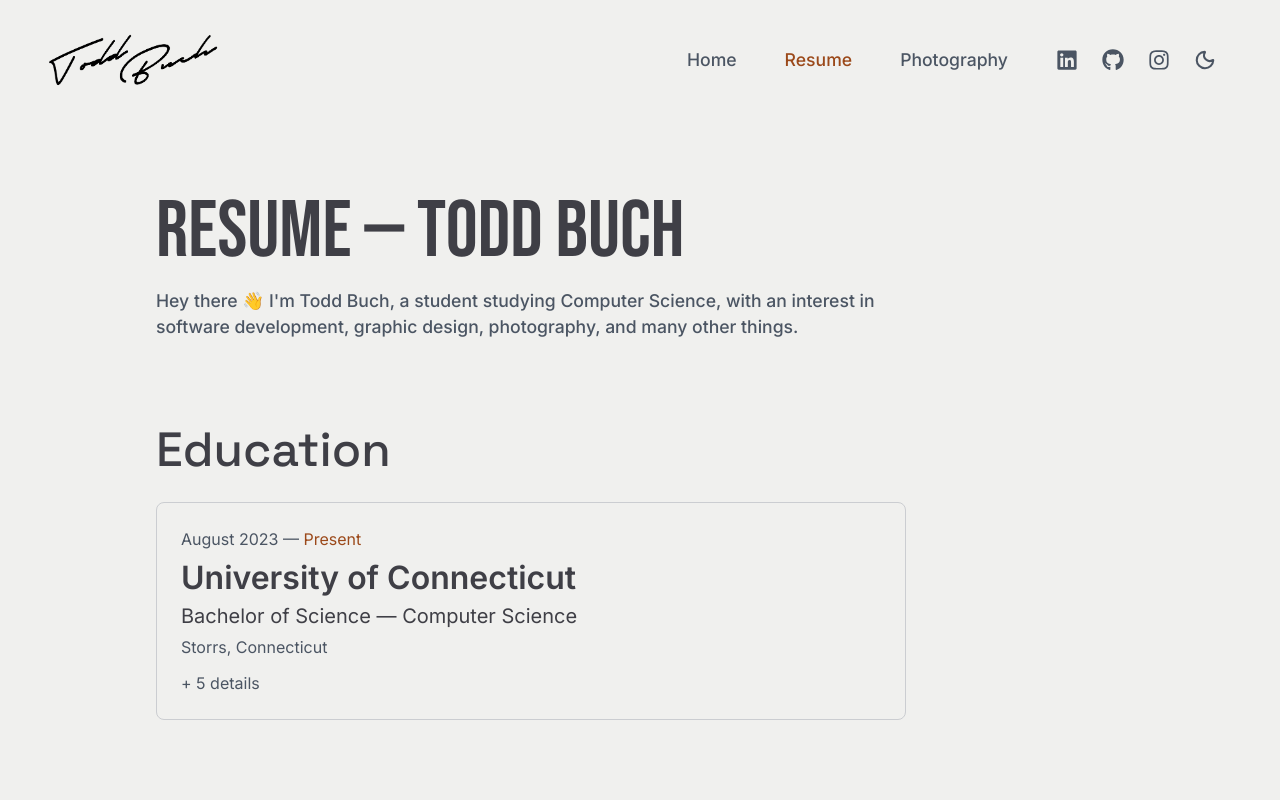
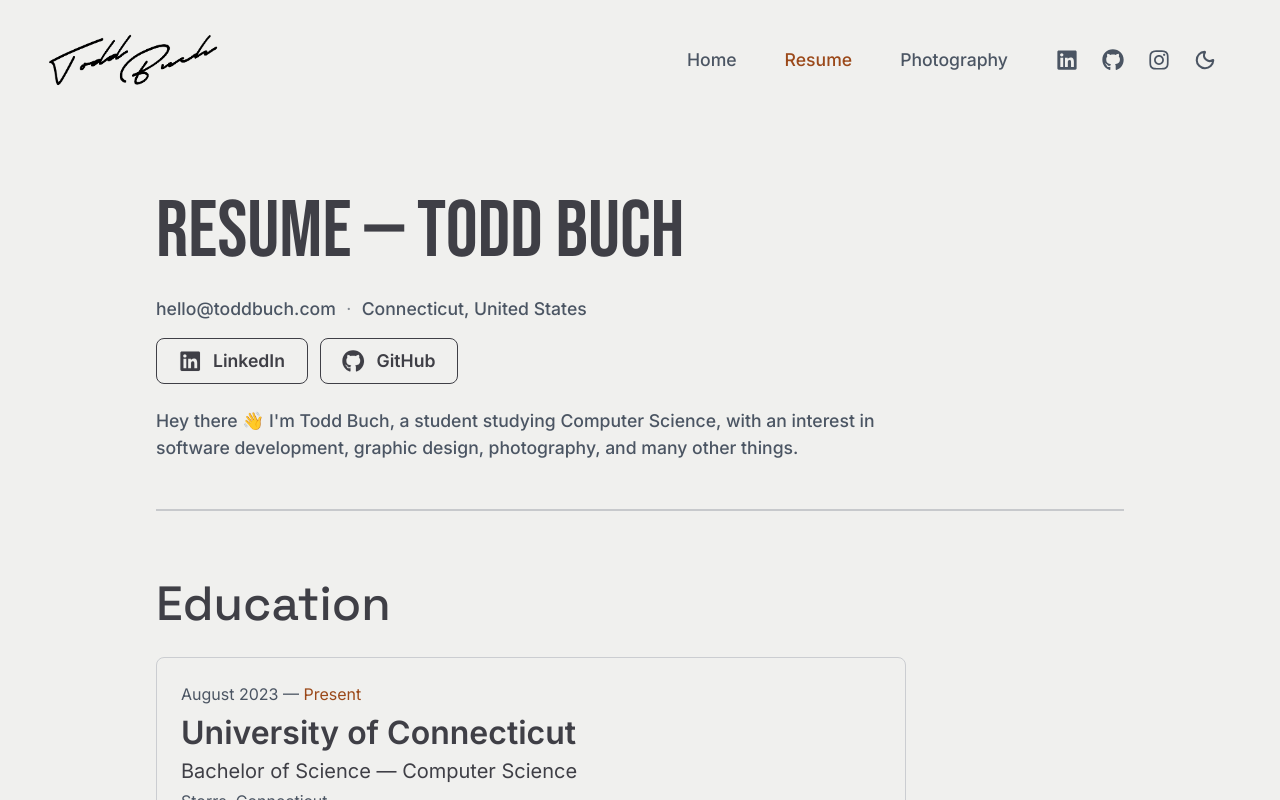
Before and after one commit to todd-buch/Portfolio, a React (Vite) app: page /resume in a window 1280 px wide. Shown: the top 800 px of the page. Built offline with nearby package versions, Linux system fonts and the light colour scheme.

Commit message:
Update resume header.

```diff
--- a/src/pages/Resume/Resume.css
+++ b/src/pages/Resume/Resume.css
@@ -23,12 +23,62 @@
 
 .resume-subtitle {
   font-weight: 500;
+  margin-top: 1rem;
   color: var(--text-secondary);
+}
+
+.resume-contact-meta {
+  display: flex;
+  flex-wrap: wrap;
+  align-items: center;
+  gap: 0.5rem 0.65rem;
+  margin: 0.5rem 0 0;
+}
+
+.resume-contact-meta .resume-subtitle {
+  margin: 0;
+}
+
+.resume-contact-link {
+  text-decoration: none;
+  color: var(--text-secondary);
+  transition: color 0.2s ease;
+}
+
+.resume-contact-link:hover {
+  color: var(--accent);
+}
+
+.resume-contact-sep {
+  color: var(--text-secondary);
+  opacity: 0.65;
+  user-select: none;
+}
+
+.resume-contact-actions {
+  display: flex;
+  flex-wrap: wrap;
+  align-items: center;
+  gap: 0.75rem;
+  margin-top: 1rem;
+  margin-bottom: 0.5rem;
+}
+
+.resume-contact-actions .action-btn {
+  margin-top: 0;
+  padding: 0.55rem 1.35rem;
 }
 .resume-divider {
   width: 100%;
   margin-top: 6rem;
   margin-bottom: 6rem;
+  border: none;
+  border-top: 2px solid var(--text-secondary);
+}
+.resume-divider-small {
+  width: 100%;
+  margin-bottom: 4rem;
+  margin-top: -2rem;
   border: none;
   border-top: 2px solid var(--text-secondary);
 }
--- a/src/pages/Resume/Resume.tsx
+++ b/src/pages/Resume/Resume.tsx
@@ -29,6 +29,8 @@ import { SiGooglegemini } from "react-icons/si";
 import { VscVscode } from "react-icons/vsc";
 import { TbBrandCSharp } from "react-icons/tb";
 import { FileText, Bot, Mail, Sparkles, PenTool, Palette } from "lucide-react";
+import { FaGithub, FaLinkedin } from "react-icons/fa6";
+import Action_Button from "../../Reuseable-Components/Action_Button";
 
 type Skill = {
   name: string;
@@ -116,12 +118,43 @@ export default function Resume() {
       <div className="resume-container">
         <div className="resume-section-text">
           <h1>Resume — Todd Buch</h1>
+          <div className="resume-contact-meta">
+            <a
+              className="resume-subtitle resume-contact-link"
+              href="mailto:hello@toddbuch.com"
+            >
+              hello@toddbuch.com
+            </a>
+            <span className="resume-contact-sep" aria-hidden="true">
+              ·
+            </span>
+            <span className="resume-subtitle">Connecticut, United States</span>
+          </div>
+          <div className="resume-contact-actions">
+            <Action_Button
+              text="LinkedIn"
+              icon={<FaLinkedin />}
+              link="https://linkedin.com/in/todd-buch"
+              target="_blank"
+              rel="noreferrer"
+              variant="outline"
+            />
+            <Action_Button
+              text="GitHub"
+              icon={<FaGithub />}
+              link="https://github.com/todd-buch"
+              target="_blank"
+              rel="noreferrer"
+              variant="outline"
+            />
+          </div>
           <p className="resume-subtitle">
             Hey there 👋 I'm Todd Buch, a student studying Computer Science,
             with an interest in software development, graphic design,
             photography, and many other things.
           </p>
         </div>
+        <hr className="resume-divider-small" />
         <div className="resume-section-text">
           <h2>Education</h2>
           <Resume_Card_Template
```
Also changed, not shown: src/Resume.tsx (deleted, +0 -7 lines).
